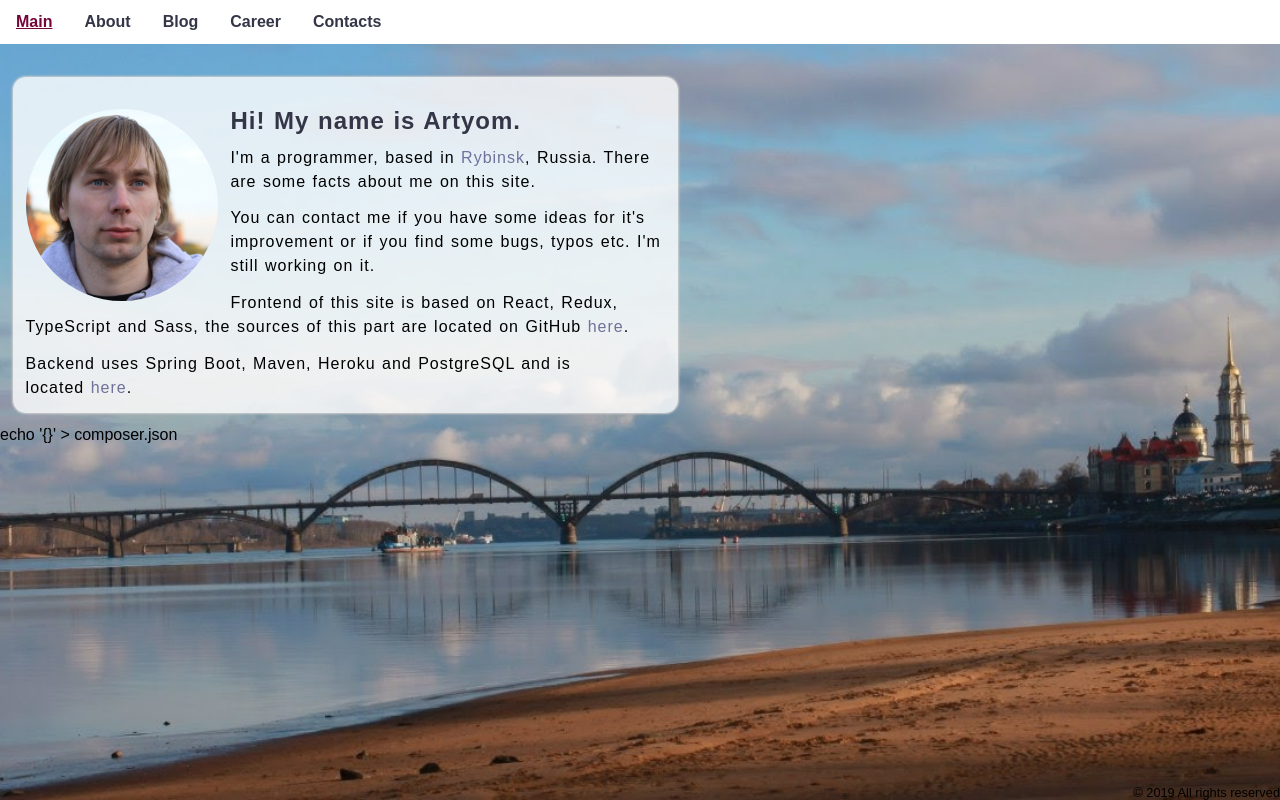
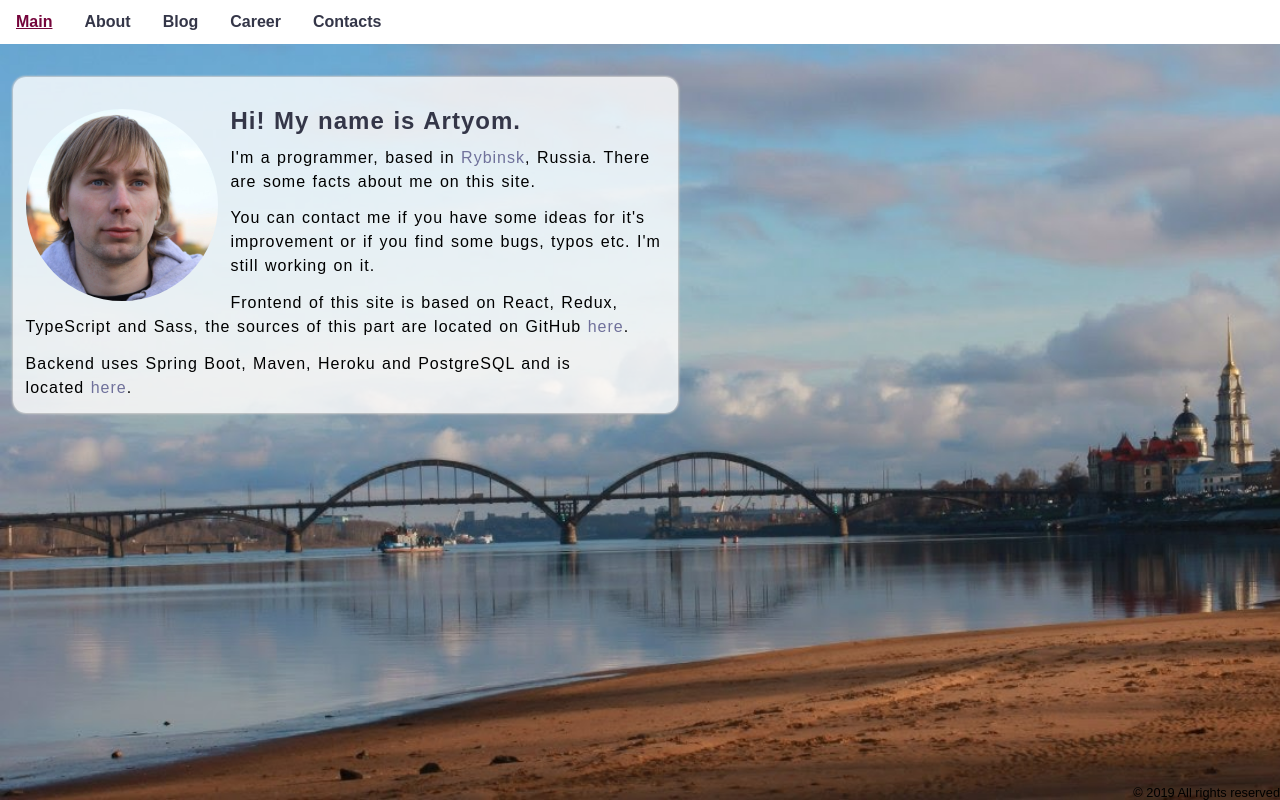
Before and after one commit to Artyom-Ganev/artyom-ganev-src, a PHP site: page / in a window 1280 px wide. Run offline with PHP 8.4, Linux system fonts and the light colour scheme.

Commit message:
fix index.php

```diff
--- a/index.php
+++ b/index.php
@@ -1,2 +1 @@
 <?php include_once("index.html"); ?>
-echo '{}' > composer.json
```
